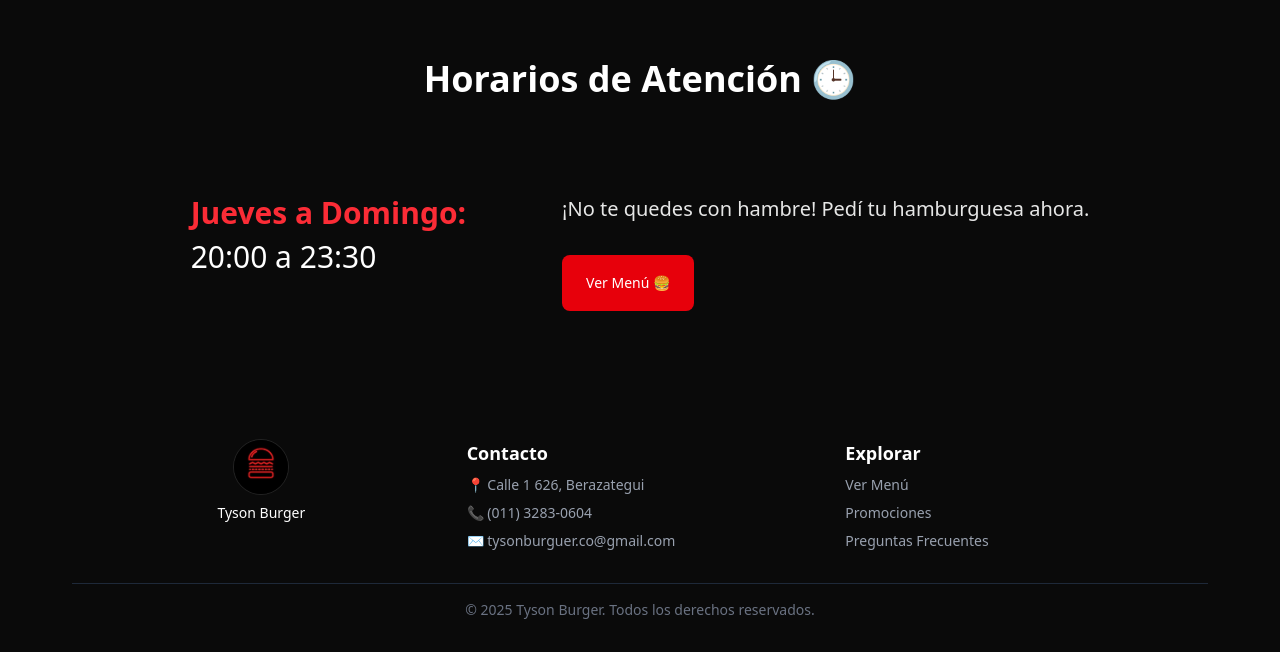
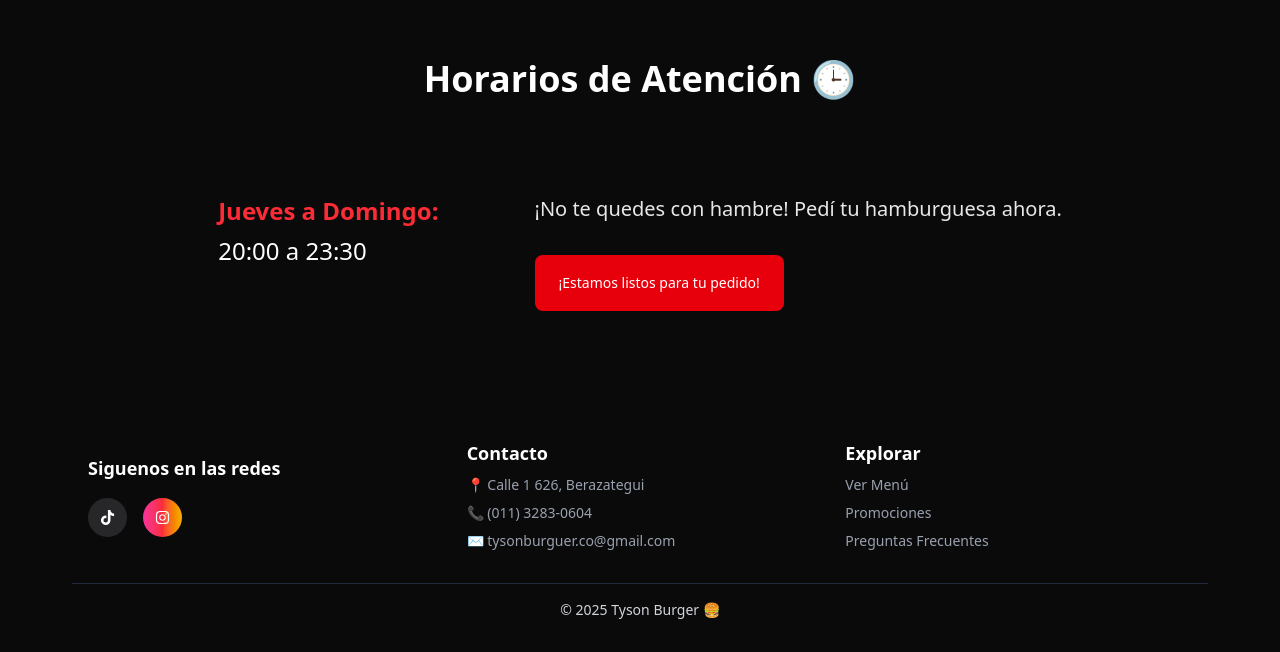
Before and after one commit to SebaPerez90/tyson-burger, a Next.js app: page / in a window 1280 px wide. Shown: the part 1833-2485 px from the top of the page. Built offline with nearby package versions, Linux system fonts and the light colour scheme.

Commit message:
responsive menu layout and cards

```diff
--- a/src/app/menu/page.tsx
+++ b/src/app/menu/page.tsx
@@ -4,7 +4,7 @@
 
 export default function MenuPage() {
   return (
-    <main className="grid grid-cols-1 sm:grid-cols-2 lg:grid-cols-3 gap-8 max-w-[1400px] mx-auto px-4 py-8">
+    <main className="grid grid-cols-1 sm:grid-cols-2 lg:grid-cols-3 gap-8 max-w-[1200px] mx-auto px-4 sm:px-6 lg:px-8 py-12">
       {mockMenuItems.map((item) => (
         <HamburgerCard key={item.id} item={item} />
       ))}
--- a/src/components/landing/Footer.tsx
+++ b/src/components/landing/Footer.tsx
@@ -1,15 +1,63 @@
 "use client";
 
-import Image from "next/image";
+// import Image from "next/image";
 import Link from "next/link";
+
+import { FaTiktok, FaInstagram } from "react-icons/fa";
+import { HiOutlineExternalLink } from "react-icons/hi";
+
+const socialLinks = [
+  {
+    label: "Tiktok",
+    path: "https://www.tiktok.com/@tysonburguers",
+    icon: <FaTiktok size={15} />,
+  },
+  {
+    label: "Instagram",
+    path: "https://www.instagram.com/tyson__burgers/",
+    icon: <FaInstagram size={15} />,
+  },
+];
 
 const Footer = () => {
   return (
     <footer className="text-white py-8">
       <div className="max-w-7xl mx-auto px-4 grid md:grid-cols-3 gap-8">
-        {/* Logo / Branding */}
-        <div className="flex flex-col items-center space-y-2  ">
-          <div className="rounded-full border border-white/10 overflow-hidden h-14 w-14">
+        {/* social links */}
+        <div className="flex flex-col items-start gap-4 justify-center">
+          <p className="text-white font-semibold text-lg">
+            Siguenos en las redes
+          </p>
+          <ul className="flex items-center gap-4">
+            {socialLinks.map((link, index) => (
+              <li key={index} className="group">
+                <a
+                  href={link.path}
+                  aria-label="link de red social"
+                  rel="noopener noreferrer"
+                  target="_blank"
+                  className="flex flex-col justify-center items-center relative"
+                >
+                  <span
+                    className={`${
+                      link.label === "Tiktok"
+                        ? "bg-zinc-800"
+                        : "bg-linear-to-r from-pink-500 via-red-500 to-yellow-500"
+                    } hover:duration-150 duration-150 hover:opacity-80 p-3  text-white rounded-full`}
+                  >
+                    {link.icon}
+                  </span>
+                  <span className="text-xs font-medium opacity-0 group-hover:opacity-100 row-center gap-1 transition-opacity duration-150 text-custom-black dark:text-white absolute top-14 translate-x-[10%] flex items-center">
+                    {link.label}
+                    <HiOutlineExternalLink size={14} />
+                  </span>
+                </a>
+              </li>
+            ))}
+          </ul>
+
+          {/* Logo / Branding */}
+          {/* <div className="rounded-full border border-white/10 overflow-hidden h-14 w-14">
             <Image
               src="/logo.webp"
               alt="Tyson Burger Logo"
@@ -20,7 +68,7 @@
           </div>
           <p className="text-sm text-white  w-full text-center">
             Tyson Burger <br />
-          </p>
+          </p> */}
         </div>
 
         {/* Contacto y direcciones */}
@@ -56,9 +104,8 @@
       </div>
 
       {/* Línea final */}
-      <div className="mt-8 border-t border-gray-800 pt-4 text-center text-gray-500 text-sm">
-        © {new Date().getFullYear()} Tyson Burger. Todos los derechos
-        reservados.
+      <div className="mt-8 border-t border-gray-800 pt-4 text-center text-gray-300 text-sm">
+        © {new Date().getFullYear()} Tyson Burger 🍔
       </div>
     </footer>
   );
--- a/src/components/landing/Hero.tsx
+++ b/src/components/landing/Hero.tsx
@@ -4,7 +4,7 @@
 import Link from "next/link";
 
 const afterLayerStyles =
-  "relative after:absolute after:bg-linear-to-r after:from-black/30 after:via-transparent after:to-black/30 after:z-20 z-10 after:top-0 after:left-0 after:w-full after:h-full after:border-50 after:border-black after:scale-x-105 after:blur-xl after:rounded-[100px]";
+  "relative after:absolute after:bg-linear-to-r after:from-black/30 after:via-transparent after:to-black/30 after:z-20 z-10 after:top-0 after:left-0 after:w-full after:h-full after:border-50 after:border-black after:scale-x-105 after:blur-xl after:rounded-[100px] before:from-transparent before:via-transparent before:to-black/30 before:z-30 before:absolute before:top-0 before:left-0 before:w-full before:h-full before:bg-linear-to-l before:rounded-[100px] before:blur before:scale-x-105";
 
 const Hero = () => {
   return (
@@ -45,13 +45,13 @@
       </div>
 
       {/* Image container */}
-      <div className="relative w-full max-w-[900px] h-[400px] sm:h-[500px] lg:absolute lg:top-0 lg:right-[-12%] lg:w-[60%] lg:h-full z-10 lg:opacity-70 xl:opacity-100">
+      <div className="relative w-full max-w-[900px] h-[400px] sm:h-[500px] lg:absolute lg:top-0 lg:right-[-12%] lg:w-[60%] lg:h-full z-10 lg:opacity-60 xl:opacity-100">
         <div className={`${afterLayerStyles} w-full h-full`}>
           <Image
             src={heroImage}
             alt="Juicy cheeseburger"
             fill
-            className="object-cover mask-[radial-gradient(circle,black_75%,transparent_90%)] brightness-125 saturate-129 rounded-[50px]"
+            className="object-cover mask-[radial-gradient(circle,black_70%,transparent_90%)] brightness-125 saturate-129 rounded-[50px]"
           />
         </div>
       </div>
--- a/src/components/landing/WorkSchedules.tsx
+++ b/src/components/landing/WorkSchedules.tsx
@@ -14,7 +14,7 @@
         {/* Horarios */}
         <div className="flex flex-col items-center md:items-start text-center md:text-left gap-4">
           {horariosTrabajo.map((horario, index) => (
-            <p key={index} className="text-2xl md:text-3xl font-semibold">
+            <p key={index} className="text-xl md:text-2xl font-semibold">
               <span className="text-red-500">{horario.dia}:</span> <br />
               <span className="text-white font-normal relative top-2">
                 {horario.hora}
@@ -29,7 +29,7 @@
             ¡No te quedes con hambre! Pedí tu hamburguesa ahora.
           </p>
           <Button variant={"destructive"} size={"xl"}>
-            <Link href="/menu">Ver Menú 🍔</Link>
+            <Link href="/menu">¡Estamos listos para tu pedido!</Link>
           </Button>
         </div>
       </div>
--- a/src/components/ui/cards/HamburgerCard.tsx
+++ b/src/components/ui/cards/HamburgerCard.tsx
@@ -6,17 +6,19 @@
   return (
     <div
       key={item.id}
-      className="bg-linear-to-b from-[#1a0000] to-[#2b0000] rounded-2xl  overflow-hidden  border border-white/10 shadow-[0_0_12px_rgba(255,255,255,0.15)] flex flex-col justify-between"
+      className="bg-linear-to-b from-[#1a0000] to-[#2b0000] rounded-2xl overflow-hidden border border-white/10 shadow-[0_0_12px_rgba(255,255,255,0.15)] flex flex-col justify-between"
     >
       <div className="p-4">
+        <div className="overflow-hidden rounded-2xl">
           <Image
             width={400}
             height={208}
             src={item.image}
             alt={item.name}
             loading="eager"
-          className="object-cover rounded-2xl saturate-[1.2]"
+            className="object-cover saturate-[1.2] transition-all duration-300 ease-in-out hover:scale-110"
           />
+        </div>
       </div>
 
       <div className="p-6 pt-0 flex flex-col justify-between grow">
```
Lines whose indentation alone changed are shown as unchanged.
